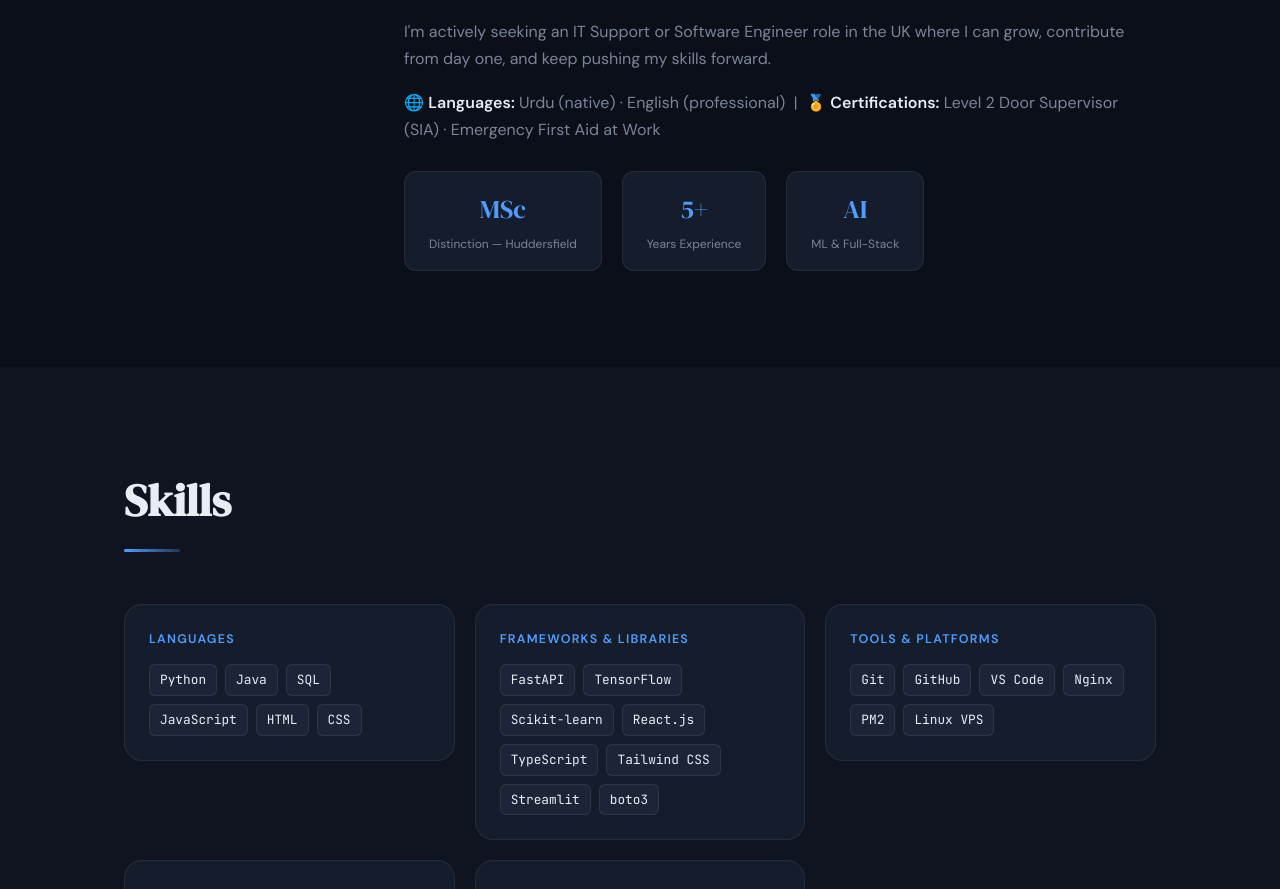
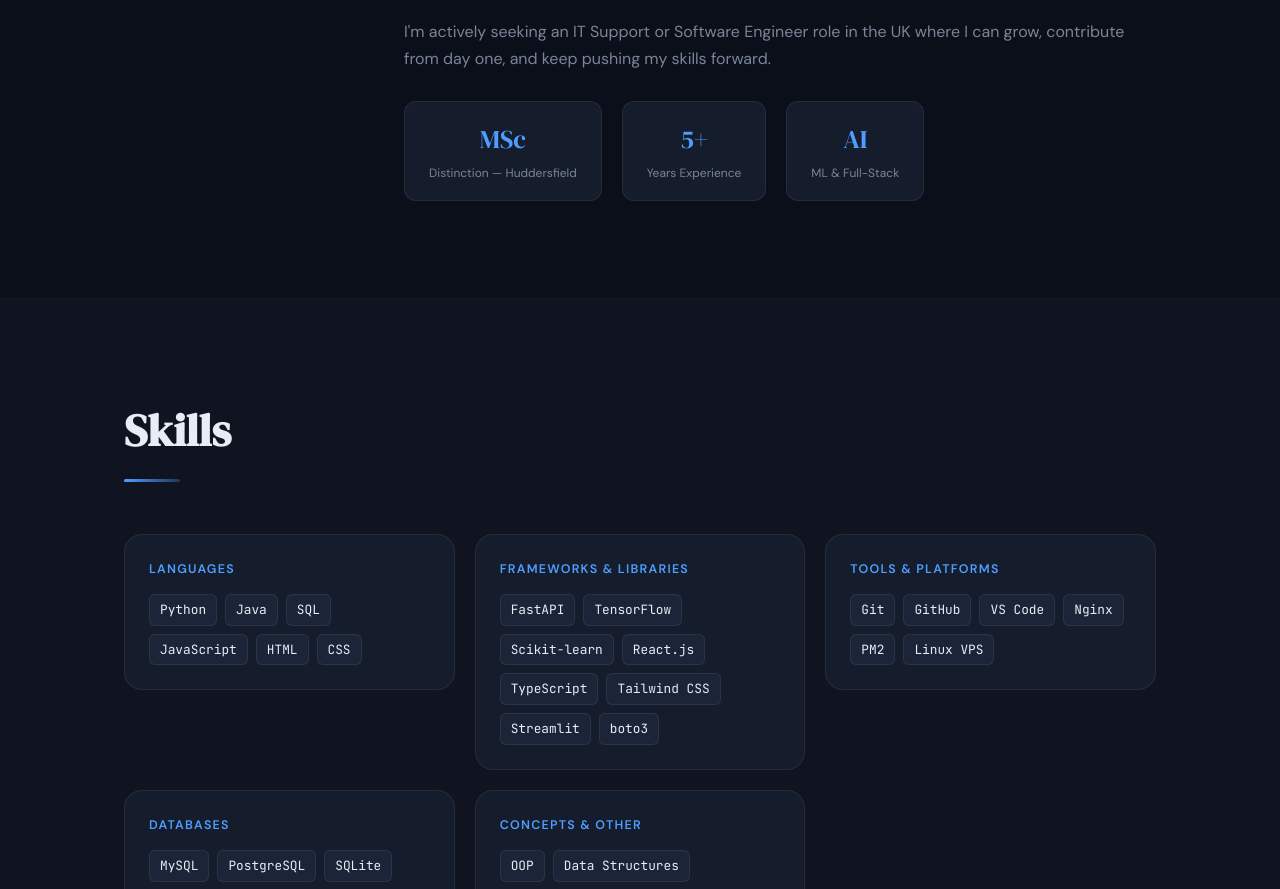
Before and after one commit to Sahamamjad/sahamamjad.github.io, a React (Vite) app: page / in a window 1280 px wide. Shown: the part 1214-2103 px from the top of the page. Built offline with nearby package versions, Linux system fonts and the light colour scheme.

Commit message:
Remove languages and certifications from About section

```diff
--- a/src/App.jsx
+++ b/src/App.jsx
@@ -318,10 +318,6 @@ function About() {
             <p>
               I'm actively seeking an IT Support or Software Engineer role in the UK where I can
               grow, contribute from day one, and keep pushing my skills forward.
-            </p>
-            <p>
-              🌐 <strong>Languages:</strong> Urdu (native) · English (professional) &nbsp;|&nbsp;
-              🏅 <strong>Certifications:</strong> Level 2 Door Supervisor (SIA) · Emergency First Aid at Work
             </p>
             <div className="about__stats">
               {[
```
